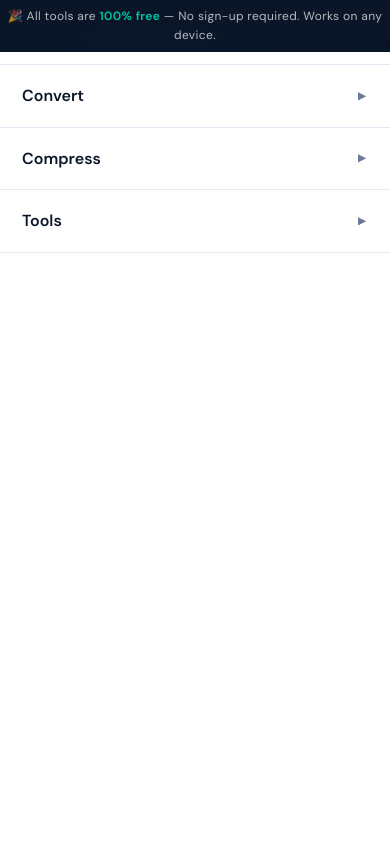
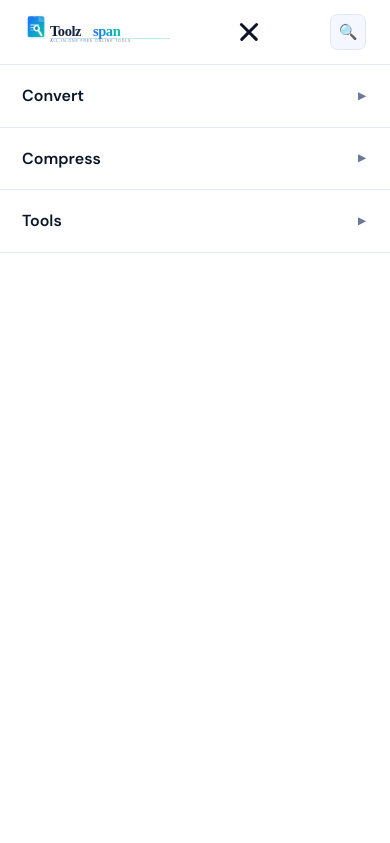
Before and after one commit to hillarynwobani/toolzspan.site, a website: page index.html in a window 390 px wide. Both pictures are taken after a click on the button "Toggle navigation". Shown: the top 843 px of the page. Drawn offline with Linux system fonts and the light colour scheme.

Commit message:
Update style.css

```diff
--- a/css/style.css
+++ b/css/style.css
@@ -1962,6 +1962,19 @@ main {
 
   body.menu-open {
     overflow: hidden;
+  }
+
+  /* When the drawer is open, force the header to fixed positioning so the
+     close (X) button is always pinned to the top of the viewport. The default
+     `position: sticky` breaks once `body.menu-open` sets `overflow: hidden`
+     because sticky requires a scrollable ancestor — without one the header
+     falls back to its in-flow position, which can be scrolled off-screen. */
+  body.menu-open .site-header {
+    position: fixed;
+    top: 0;
+    left: 0;
+    right: 0;
+    z-index: 1100;
   }
 
   .nav-menu {
```
